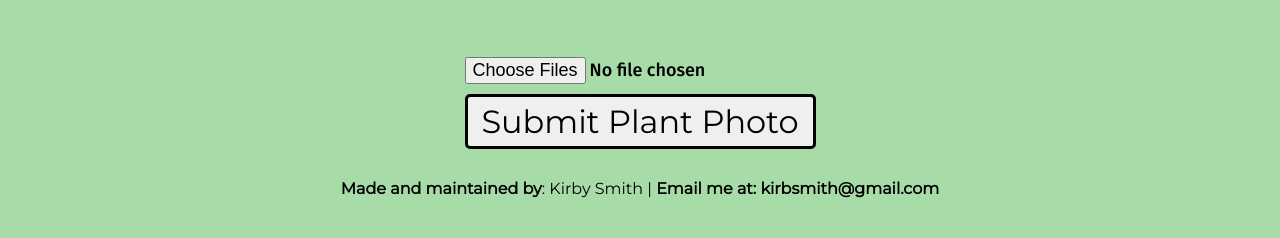
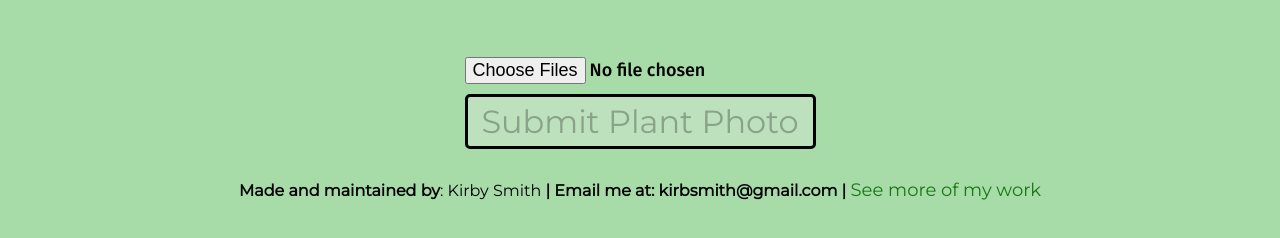
Before and after one commit to kirbsmith/plant_id_website, a website: page index.html in a window 1280 px wide. Both pictures are taken after a click on the button "Submit Plant Photo". Shown: the part 108-346 px from the top of the page. Drawn offline with Linux system fonts and the light colour scheme; no server answers.

Commit message:
disable button for 5 seconds after click and change anchor tags

```diff
--- a/css/style.css
+++ b/css/style.css
@@ -92,3 +92,15 @@ img{
   flex-direction: row;
   padding-bottom: 16px;
 }
+
+a{
+  font-family: "Montserrat", "Fira Sans", sans-serif;
+  font-size: 18px;
+  text-decoration: none;
+  transition: 0.2s;
+  color: rgba(25,120,20,1);
+}
+
+a:hover{
+  color: black;
+}
--- a/index.html
+++ b/index.html
@@ -24,7 +24,7 @@
       </form>
     </section>
     <section id="contact_information">
-      <footer><strong>Made and maintained by</strong>: Kirby Smith | <strong>Email me at: kirbsmith@gmail.com</strong></footer>
+      <footer><strong>Made and maintained by</strong>: Kirby Smith  <strong>| Email me at: kirbsmith@gmail.com  |</strong>  <a href="https://ksmith.netlify.app/" target="_blank">See more of my work</a></footer>
     </section>
     <script type="text/javascript" src="js/main.js"></script>
   </body>
--- a/js/main.js
+++ b/js/main.js
@@ -1,4 +1,14 @@
 document.querySelector("#search_button").addEventListener('click', sendIdentification)
+document.querySelector("#search_button").addEventListener('click', waitTime)
+
+const btn = document.getElementById("search_button")
+function waitTime() {
+  btn.disabled = true;
+  setTimeout(()=>{
+    btn.disabled = false;
+    console.log('Button Activated')}, 5000)
+
+}
 
 function sendIdentification() {
     const files = [...document.querySelector('input[type=file]').files];
```
